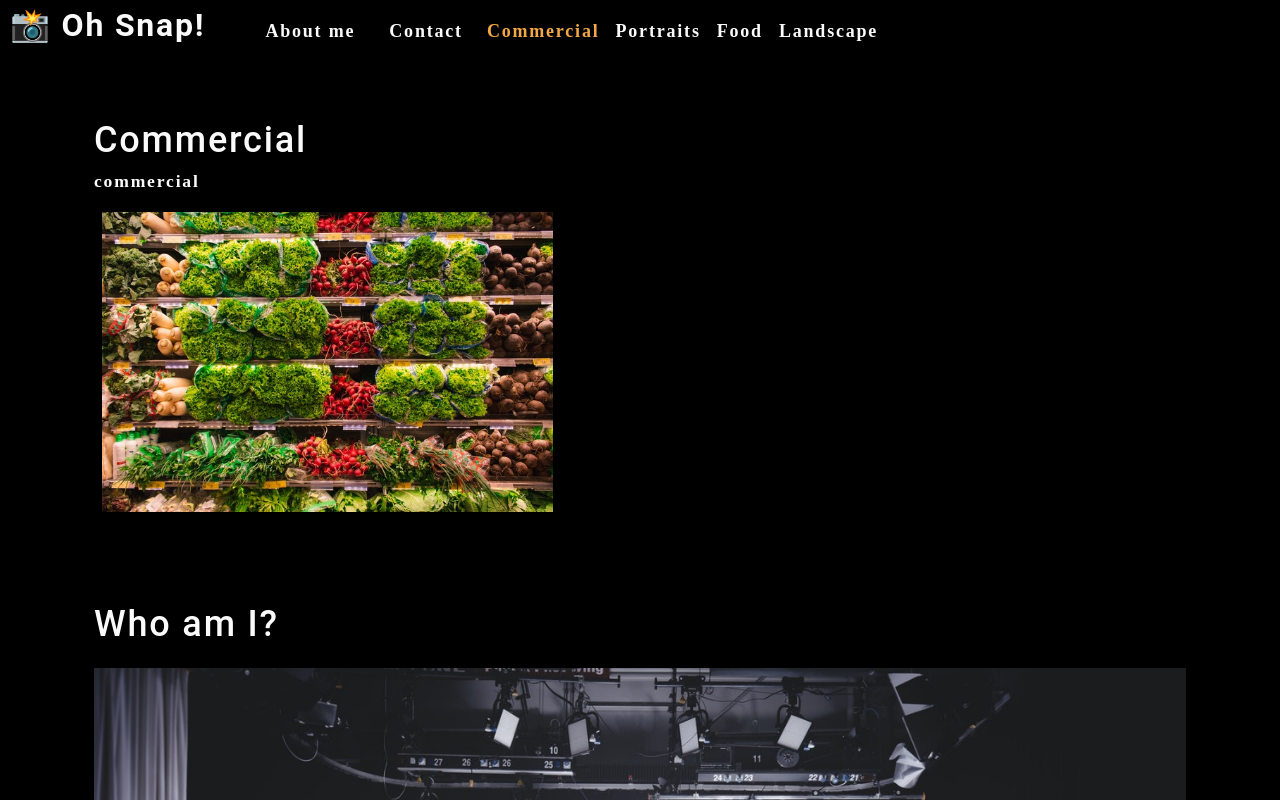
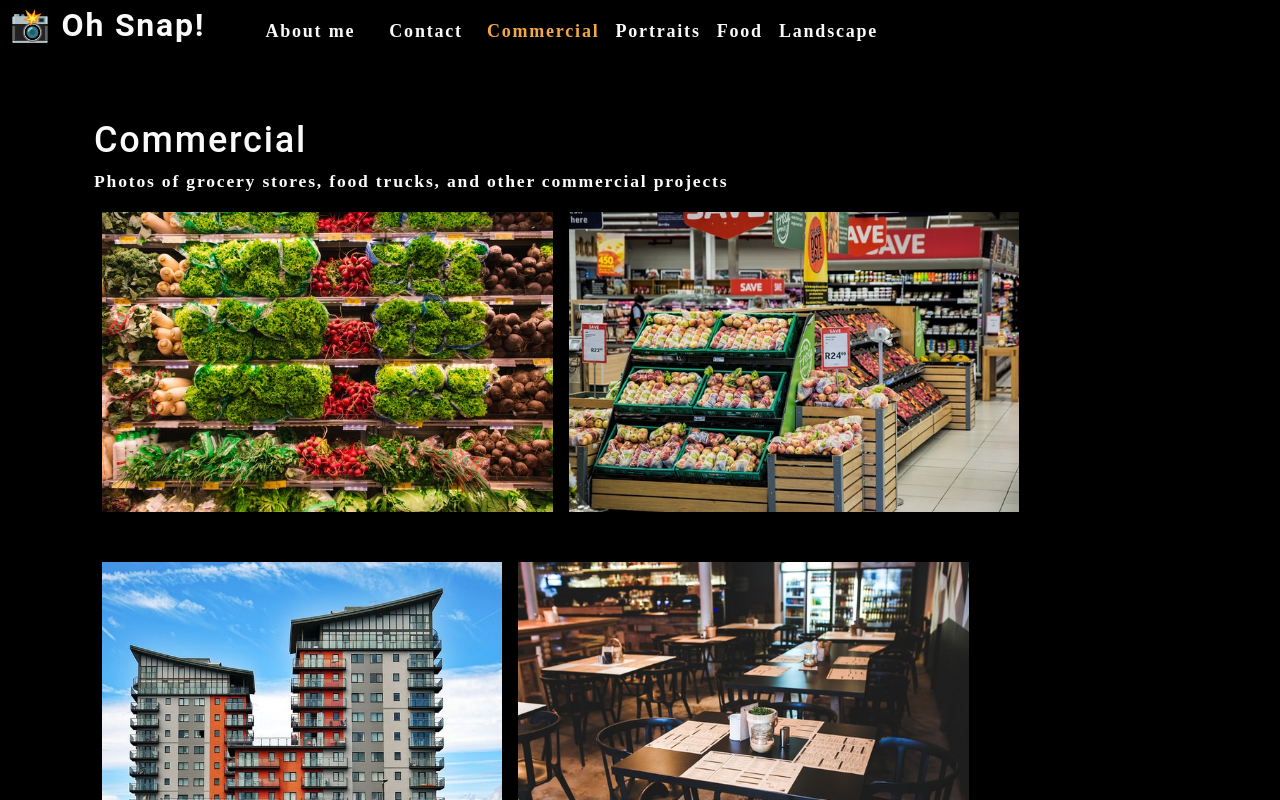
Before and after one commit to AShariat/photo-port, a React (Create React App) app: page / in a window 1280 px wide. Shown: the top 800 px of the page. Built offline with nearby package versions, Linux system fonts and the light colour scheme.

Commit message:
PhotoList component created

```diff
--- a/src/App.js
+++ b/src/App.js
@@ -28,10 +28,8 @@ function App() {
         currentCategory={currentCategory}
       ></Nav>
       <main>
-        <div>
-          <Gallery></Gallery>
-          <About></About>
-        </div>
+        <Gallery currentCategory={currentCategory}></Gallery>
+        <About></About>
       </main>
     </div>
   );
--- a/src/components/About/index.js
+++ b/src/components/About/index.js
@@ -11,6 +11,19 @@ function About() {
         style={{ width: "100%" }}
         alt="cover"
       />
+      <div className="my-2">
+        <p>
+          Lorem ipsum dolor sit amet, consectetur adipiscing elit. Donec
+          bibendum turpis sed ex condimentum molestie. Mauris condimentum lectus
+          ut ornare dignissim. Mauris faucibus urna mi, ac feugiat metus aliquam
+          maximus. Proin aliquam justo nec diam vulputate vestibulum. Aenean
+          sollicitudin nulla at nisi ornare, nec suscipit massa eleifend. Morbi
+          tristique justo vel turpis sollicitudin, et tristique velit convallis.
+          In hac habitasse platea dictumst. Phasellus mattis nunc sed orci
+          consequat laoreet. Praesent id nisl nibh. Curabitur imperdiet
+          ultricies mollis. In hac habitasse platea dictumst.
+        </p>
+      </div>
     </section>
   );
 }
--- a/src/components/Gallery/index.js
+++ b/src/components/Gallery/index.js
@@ -1,24 +1,14 @@
 import React from "react";
+import PhotoList from "../PhotoList";
 import { capitalizeFirstLetter } from "../../utils/helpers";
-import photo from "../../assets/small/commercial/0.jpg";
 
 function Gallery(props) {
-  const currentCategory = {
-    name: "commercial",
-    description:
-      "Photos of grocery stores, food trucks, and other commercial projects",
-  };
+  const { currentCategory } = props;
   return (
     <section>
-      <h1>{capitalizeFirstLetter(currentCategory.name)}</h1>
-      <p>{currentCategory.name}</p>
-      <div className="flex-row">
-        <img
-          src={photo}
-          alt="Commercial Example"
-          className="img-thumbnail mx-1"
-        />
-      </div>
+      <h1 data-testid="h1tag">{capitalizeFirstLetter(currentCategory.name)}</h1>
+      <p>{currentCategory.description}</p>
+      <PhotoList category={currentCategory.name} />
     </section>
   );
 }
--- /dev/null
+++ b/src/components/PhotoList/index.js
@@ -0,0 +1,139 @@
+import React, { useState } from "react";
+
+const PhotoList = ({ category }) => {
+  const [photos] = useState([
+    {
+      name: "Grocery aisle",
+      category: "commercial",
+      description:
+        "Lorem ipsum dolor sit amet, consectetur adipiscing elit. Nunc ultricie",
+    },
+    {
+      name: "Grocery booth",
+      category: "commercial",
+      description:
+        "Lorem ipsum dolor sit amet, consectetur adipiscing elit. Nunc ultricie",
+    },
+    {
+      name: "Building exterior",
+      category: "commercial",
+      description:
+        "Lorem ipsum dolor sit amet, consectetur adipiscing elit. Nunc ultricie",
+    },
+    {
+      name: "Restaurant table",
+      category: "commercial",
+      description:
+        "Lorem ipsum dolor sit amet, consectetur adipiscing elit. Nunc ultricie",
+    },
+    {
+      name: "Cafe interior",
+      category: "commercial",
+      description:
+        "Lorem ipsum dolor sit amet, consectetur adipiscing elit. Nunc ultricie",
+    },
+    {
+      name: "Cat green eyes",
+      category: "portraits",
+      description:
+        "Lorem ipsum dolor sit amet, consectetur adipiscing elit. Nunc ultricie",
+    },
+    {
+      name: "Green parrot",
+      category: "portraits",
+      description:
+        "Lorem ipsum dolor sit amet, consectetur adipiscing elit. Nunc ultricie",
+    },
+    {
+      name: "Yellow macaw",
+      category: "portraits",
+      description:
+        "Lorem ipsum dolor sit amet, consectetur adipiscing elit. Nunc ultricie",
+    },
+    {
+      name: "Pug smile",
+      category: "portraits",
+      description:
+        "Lorem ipsum dolor sit amet, consectetur adipiscing elit. Nunc ultricie",
+    },
+    {
+      name: "Pancakes",
+      category: "food",
+      description:
+        "Lorem ipsum dolor sit amet, consectetur adipiscing elit. Nunc ultricie",
+    },
+    {
+      name: "Burrito",
+      category: "food",
+      description:
+        "Lorem ipsum dolor sit amet, consectetur adipiscing elit. Nunc ultricie",
+    },
+    {
+      name: "Scallop pasta",
+      category: "food",
+      description:
+        "Lorem ipsum dolor sit amet, consectetur adipiscing elit. Nunc ultricie",
+    },
+    {
+      name: "Burger",
+      category: "food",
+      description:
+        "Lorem ipsum dolor sit amet, consectetur adipiscing elit. Nunc ultricie",
+    },
+    {
+      name: "Fruit bowl",
+      category: "food",
+      description:
+        "Lorem ipsum dolor sit amet, consectetur adipiscing elit. Nunc ultricie",
+    },
+    {
+      name: "Green river",
+      category: "landscape",
+      description:
+        "Lorem ipsum dolor sit amet, consectetur adipiscing elit. Nunc ultricie",
+    },
+    {
+      name: "Docks",
+      category: "landscape",
+      description:
+        "Lorem ipsum dolor sit amet, consectetur adipiscing elit. Nunc ultricie",
+    },
+    {
+      name: "Panoramic village by sea",
+      category: "landscape",
+      description:
+        "Lorem ipsum dolor sit amet, consectetur adipiscing elit. Nunc ultricie",
+    },
+    {
+      name: "Domestic landscape",
+      category: "landscape",
+      description:
+        "Lorem ipsum dolor sit amet, consectetur adipiscing elit. Nunc ultricie",
+    },
+    {
+      name: "Park bench",
+      category: "landscape",
+      description:
+        "Lorem ipsum dolor sit amet, consectetur adipiscing elit. Nunc ultricie",
+    },
+  ]);
+
+  const currentPhotos = photos.filter((photo) => photo.category === category);
+
+  return (
+    <div>
+      <div className="flex-row">
+        {currentPhotos.map((image, i) => (
+          <img
+            src={require(`../../assets/small/${category}/${i}.jpg`).default}
+            alt={image.name}
+            className="img-thumbnail mx-1"
+            key={image.name}
+          />
+        ))}
+      </div>
+    </div>
+  );
+};
+
+export default PhotoList;
```
Also changed, not shown: package.json (+10 -8 lines), src/index.js (+8 -8 lines), 1 other file (tests, documents, lock files or other folders).
